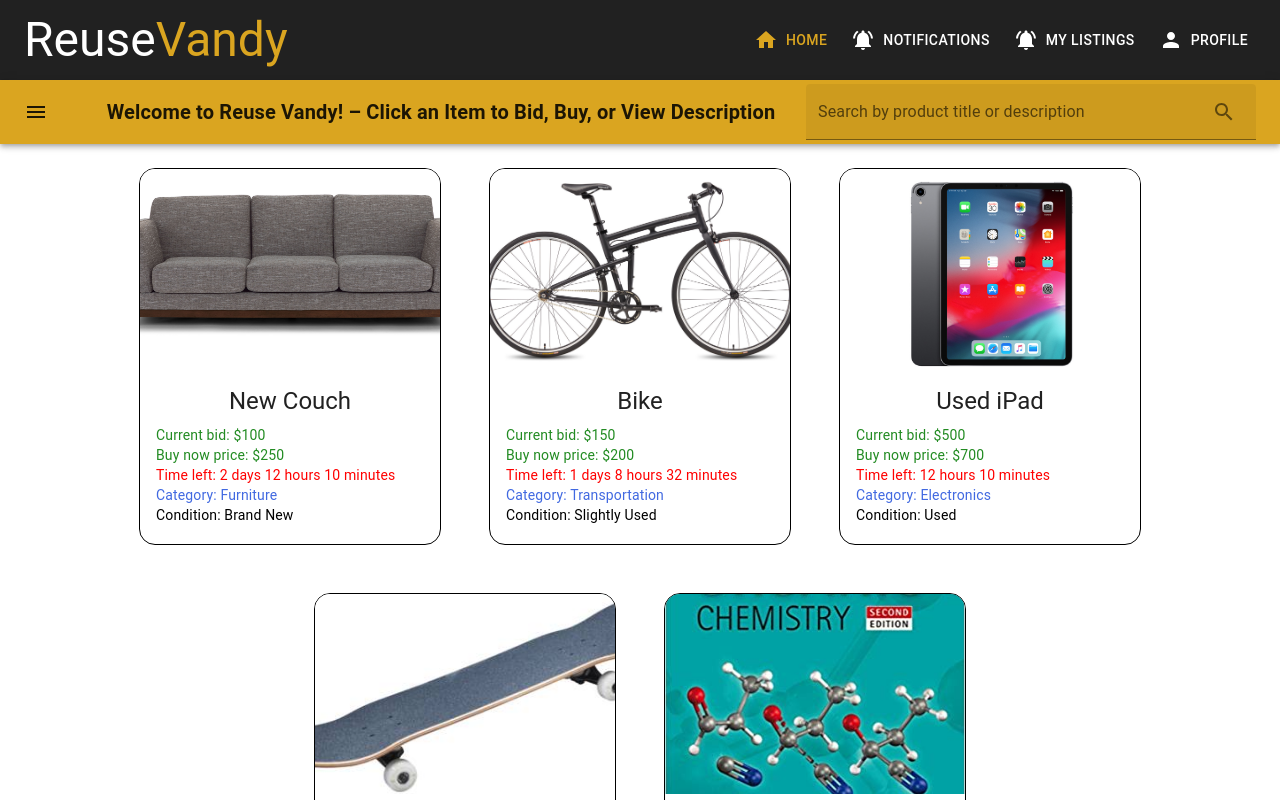
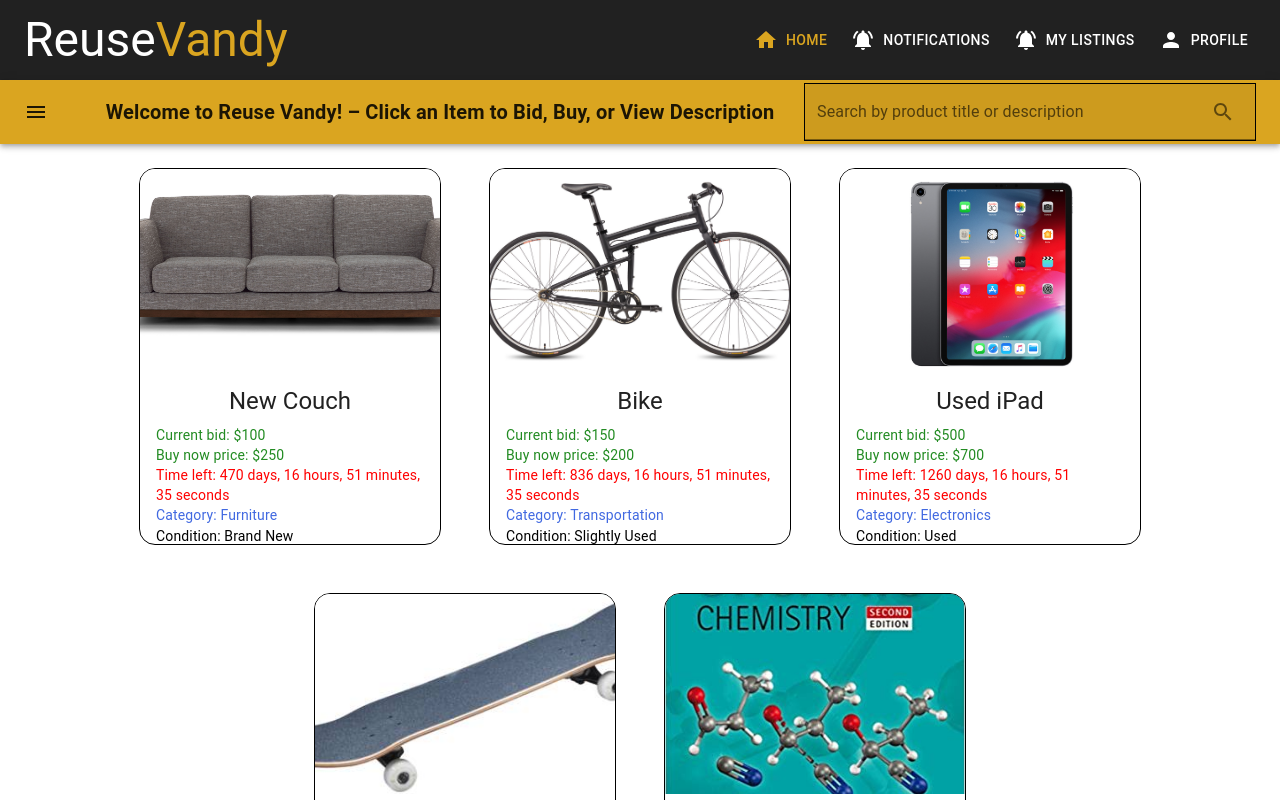
Before and after one commit to malikudit/reuse-vanderbilt, a React (Create React App) app in the folder front-end/: page / in a window 1280 px wide. Shown: the top 800 px of the page. Built offline with nearby package versions, Linux system fonts and the light colour scheme.

Commit message:
Countdown Timer for Products

```diff
--- a/front-end/src/components/CountdownTimer.js
+++ b/front-end/src/components/CountdownTimer.js
@@ -1,15 +1,40 @@
+import { React, useState } from "react";
 export default function CountdownTimer(props) {
-  const total = Date.parse(props.countDownDate) - Date.parse(new Date());
-  const seconds = Math.floor((total / 1000) % 60);
-  const minutes = Math.floor((total / 1000 / 60) % 60);
-  const hours = Math.floor((total / (1000 * 60 * 60)) % 24);
-  const days = Math.floor(total / (1000 * 60 * 60 * 24));
+  var [days, setDays] = useState();
+  var [hours, setHours] = useState();
+  var [minutes, setMinutes] = useState();
+  var [seconds, setSeconds] = useState();
 
-  return {
-    total,
-    days,
-    hours,
-    minutes,
-    seconds,
-  };
+  var newInterval = setInterval(function () {
+    var now = new Date().getTime();
+
+    var expDate = new Date(props.countDownDate).getTime();
+
+    var distance = expDate - now;
+
+    setDays(Math.floor(distance / (1000 * 60 * 60 * 24)));
+    setHours(Math.floor((distance % (1000 * 60 * 60 * 24)) / (1000 * 60 * 60)));
+    setMinutes(Math.floor((distance % (1000 * 60 * 60)) / (1000 * 60)));
+    setSeconds(Math.floor((distance % (1000 * 60)) / 1000));
+
+    // If the count down is finished, write some text
+    if (distance < 0) {
+      clearInterval(newInterval);
+      document.getElementById("demo").innerHTML = "EXPIRED";
+    }
+  }, 1000);
+
+  return (
+    <div>
+      {"Time left: "}
+      {days}
+      {" days, "}
+      {hours}
+      {" hours, "}
+      {minutes}
+      {" minutes, "}
+      {seconds}
+      {" seconds"}
+    </div>
+  );
 }
--- a/front-end/src/components/ProductCards.js
+++ b/front-end/src/components/ProductCards.js
@@ -9,6 +9,7 @@
   CardActionArea,
   Grid,
 } from "@mui/material";
+import CountdownTimer from "./CountdownTimer";
 
 const ProductCards = ({
   image = "",
@@ -19,7 +20,7 @@
   location = "",
   currentBid = "$",
   buyNow = "$",
-  timeLeft = "",
+  expirationDate = "",
   category = "",
 }) => (
   <Link
@@ -35,7 +36,7 @@
       location: location,
       currentBid: currentBid,
       buyNow: buyNow,
-      timeLeft: timeLeft,
+      expirationDate: expirationDate,
       category: category,
     }}
     style={{ textDecoration: "none" }}
@@ -77,8 +78,7 @@
                 {buyNow}
               </Typography>
               <Typography variant="body2" style={{ color: "#FF0000" }}>
-                {"Time left: "}
-                {timeLeft}
+                <CountdownTimer countDownDate={expirationDate} />
               </Typography>
               <Typography variant="body2" style={{ color: "#4169E1" }}>
                 {"Category: "}
--- a/front-end/src/components/SearchBar.js
+++ b/front-end/src/components/SearchBar.js
@@ -163,7 +163,10 @@
             <TextField
               label="Search by product title or description"
               variant="filled"
-              sx={{ minWidth: "450px" }}
+              sx={{
+                minWidth: "450px",
+                border: "1px solid black",
+              }}
               onChange={(e) => {
                 props.setSearchProduct(e.target.value.toLowerCase());
               }}
--- a/front-end/src/content/SampleProducts.js
+++ b/front-end/src/content/SampleProducts.js
@@ -14,7 +14,7 @@
     location: "Seller Delivery",
     currentBid: "$100",
     buyNow: "$250",
-    timeLeft: "2 days 12 hours 10 minutes",
+    expirationDate: "Jan 5, 2024 15:37:25",
     category: "Furniture",
     buying: true,
   },
@@ -27,7 +27,7 @@
     location: "Buyer and Seller Meet at Common Point",
     currentBid: "$150",
     buyNow: "$200",
-    timeLeft: "1 days 8 hours 32 minutes",
+    expirationDate: "Jan 5, 2025 15:37:25",
     category: "Transportation",
     buying: false,
   },
@@ -40,7 +40,7 @@
     location: "Buyer Will Come to Seller",
     currentBid: "$500",
     buyNow: "$700",
-    timeLeft: "12 hours 10 minutes",
+    expirationDate: "Mar 5, 2026 15:37:25",
     category: "Electronics",
     buying: true,
   },
@@ -53,7 +53,7 @@
     location: "Seller Delivery",
     currentBid: "$120",
     buyNow: "N/A",
-    timeLeft: "3 days 3 hours 53 minutes",
+    expirationDate: "Oct 5, 2024 15:37:25",
     category: "Transportation",
     buying: false,
   },
@@ -66,7 +66,7 @@
     location: "Seller Delivery",
     currentBid: "$50",
     buyNow: "$100",
-    timeLeft: "6 hours 14 minutes",
+    expirationDate: "Feb 8, 2028 15:37:25",
     category: "Books",
     buying: true,
   },
--- a/front-end/src/pages/NotificationsSettings.js
+++ b/front-end/src/pages/NotificationsSettings.js
@@ -1,5 +1,4 @@
 import React from "react";
-import CountdownTimer from "../components/CountdownTimer";
 
 export default function NotificationsSettings() {
   return <div></div>;
--- a/front-end/src/pages/ProductPage.js
+++ b/front-end/src/pages/ProductPage.js
@@ -9,6 +9,7 @@
 } from "@mui/material";
 import { useLocation } from "react-router-dom";
 import DefaultBanner from "../components/DefaultBanner";
+import CountdownTimer from "../components/CountdownTimer";
 
 const theme = createTheme({
   palette: {
@@ -42,7 +43,7 @@
   const locLocation = useLocation().state.location;
   const locCurrentBid = useLocation().state.currentBid;
   const locBuyNow = useLocation().state.buyNow;
-  const locTimeLeft = useLocation().state.timeLeft;
+  const locTimeLeft = useLocation().state.expirationDate;
   const locCategory = useLocation().state.category;
 
   const handleSubmit = (e) => {
@@ -106,6 +107,11 @@
                   {locDescription}
                 </Typography>
               </Grid>
+              <Grid item marginBottom={2}>
+                <Typography style={{ color: "#FF0000", fontWeight: "bold" }}>
+                  <CountdownTimer countDownDate={locTimeLeft} />
+                </Typography>
+              </Grid>
               <Grid container justifyContent={"space-between"}>
                 <Grid item xs={6} marginBottom={2}>
                   <Typography style={{ color: "#FF0000", fontWeight: "bold" }}>
```
